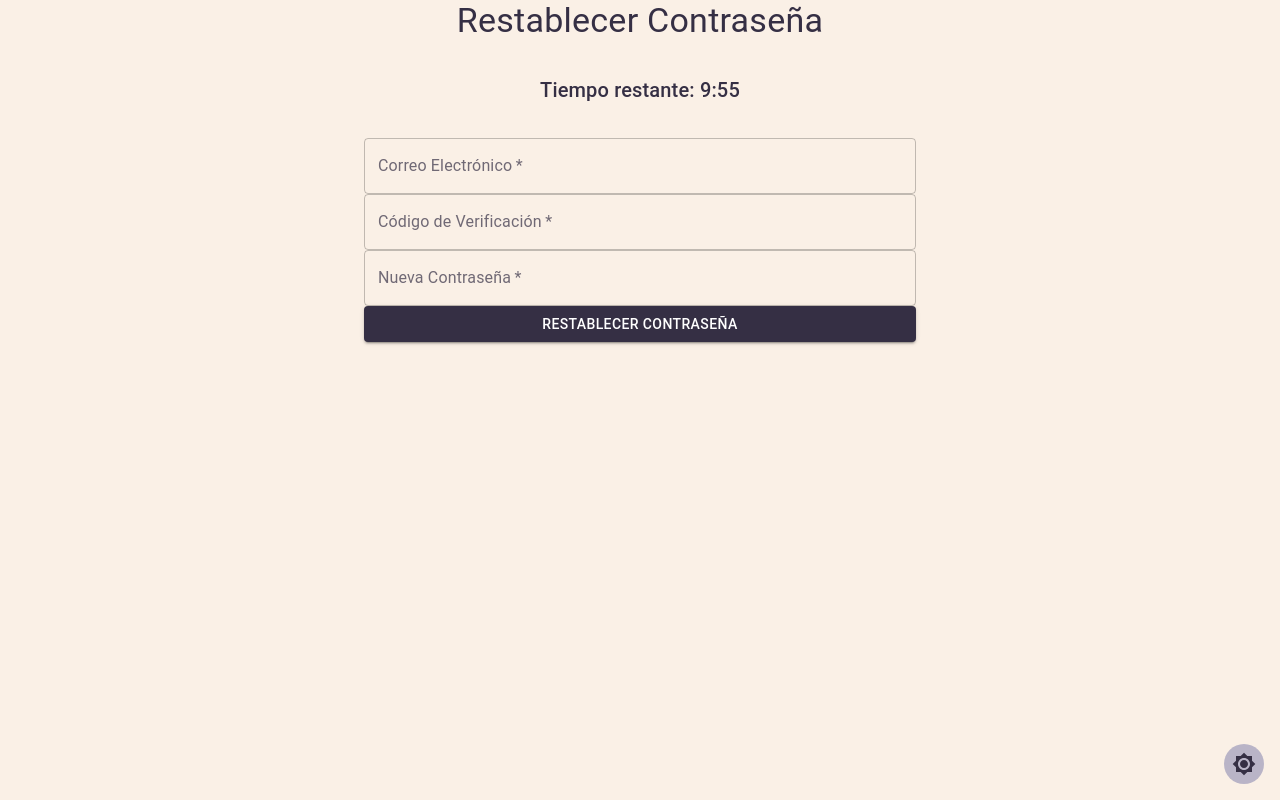
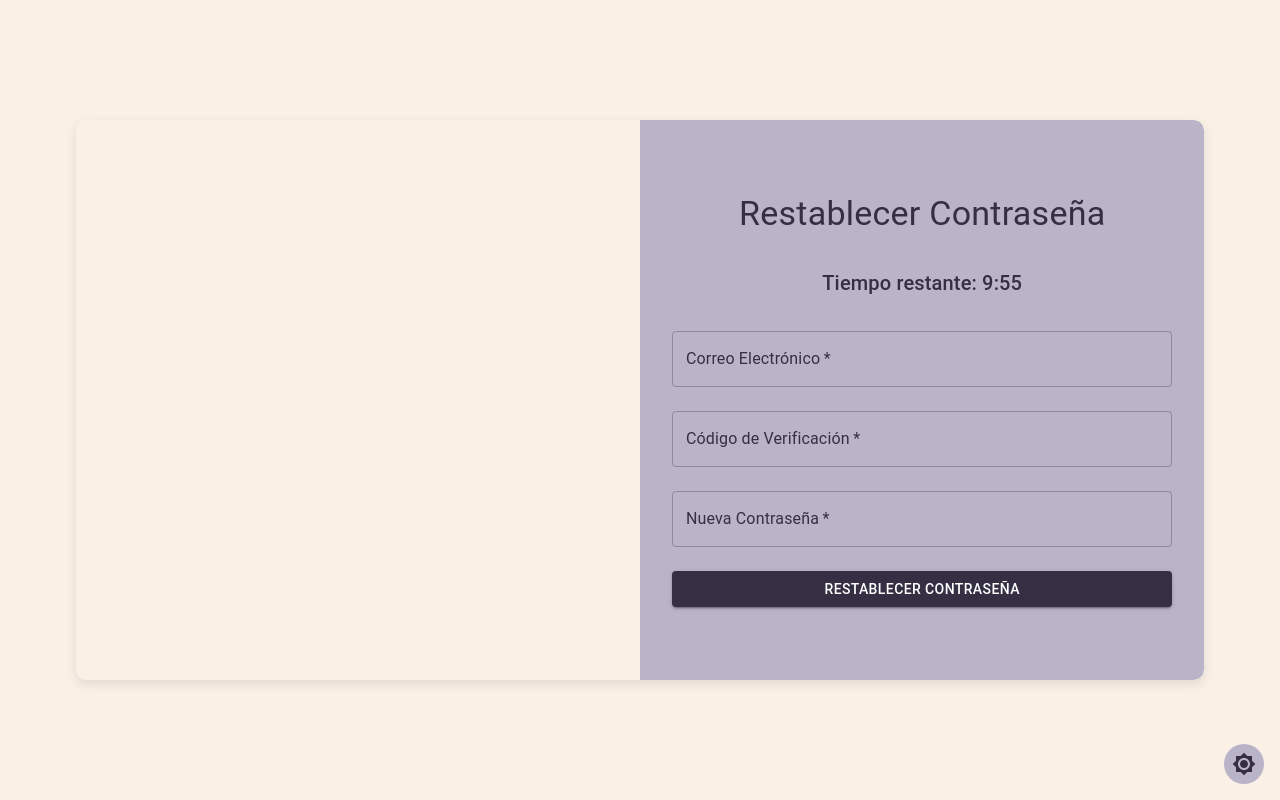
Before and after one commit to bmoralesKrugerschool/front-end-flats-final, a React (Vite) app: page /reset-password in a window 1280 px wide. Built offline with nearby package versions, Linux system fonts and the light colour scheme; no server answers.

Commit message:
ResetPassword Style

```diff
--- a/src/pages/password/ResetPasswordPage.jsx
+++ b/src/pages/password/ResetPasswordPage.jsx
@@ -2,13 +2,32 @@ import React, { useState, useEffect } from 'react';
 import axios from 'axios';
 import { useNavigate } from 'react-router-dom';
 import { TextField, Button, Typography, Container, Box } from '@mui/material';
+import { useTheme } from '../../components/ThemeSwitcher';
 
 const ResetPasswordPage = () => {
+    const { themeMode } = useTheme();
     const [email, setEmail] = useState('');
     const [code, setCode] = useState('');
     const [newPassword, setNewPassword] = useState('');
-    const [timeLeft, setTimeLeft] = useState(600); // 600 seconds = 10 minutes
+    const [timeLeft, setTimeLeft] = useState(600);
+    const [backgroundImage, setBackgroundImage] = useState('');
     const navigate = useNavigate();
+
+    useEffect(() => {
+        const fetchImage = async () => {
+            const unsplashClientId = '2eICAWSF-EYZL2BumHCsX9C9DFsug-npLoFPQw01_Ok';
+            const unsplashUrl = `https://api.unsplash.com/photos/random?query=house,apartment,indoor&client_id=${unsplashClientId}`;
+
+            try {
+                const response = await axios.get(unsplashUrl);
+                setBackgroundImage(response.data.urls.regular);
+            } catch (error) {
+                console.error('Error fetching image from Unsplash:', error);
+            }
+        };
+
+        fetchImage();
+    }, []);
 
     useEffect(() => {
         const timer = setInterval(() => {
@@ -42,39 +61,90 @@ const ResetPasswordPage = () => {
     };
 
     return (
-        <Container maxWidth="sm" className="mt-10 p-4 bg-white rounded shadow">
+        <Container maxWidth="lg" sx={{ display: 'flex', minHeight: '100vh', alignItems: 'center', justifyContent: 'center', bgcolor: themeMode === 'dark' ? '#352F44' : '#FAF0E6' }}>
+            <Box sx={{
+                display: 'flex',
+                width: '98%',
+                height: '70vh',
+                borderRadius: '10px',
+                overflow: 'hidden',
+                boxShadow: '0 4px 12px rgba(0, 0, 0, 0.1)',
+                bgcolor: themeMode === 'dark' ? '#352F44' : '#FAF0E6',
+                color: themeMode === 'dark' ? '#FAF0E6' : '#352F44',
+            }}>
+                <Box sx={{
+                    width: '50%',
+                    height: '100%',
+                    borderRadius: '10px 0 0 10px',
+                    backgroundImage: `url(${backgroundImage})`,
+                    backgroundSize: 'cover',
+                    backgroundPosition: 'center',
+                }} />
+
+                <Box sx={{
+                    width: '50%',
+                    height: '100%',
+                    display: 'flex',
+                    flexDirection: 'column',
+                    alignItems: 'center',
+                    justifyContent: 'center',
+                    p: 4,
+                    borderRadius: '0 10px 10px 0',
+                    bgcolor: themeMode === 'dark' ? '#5C5470' : '#B9B4C7',
+                }}>
+                    <Typography variant="h4" component="h1" sx={{ mb: 4, color: themeMode === 'dark' ? '#FAF0E6' : '#352F44' }}>
+                        Restablecer Contraseña
+                    </Typography>
                     <Box textAlign="center" mb={4}>
-                <Typography variant="h4">Restablecer Contraseña</Typography>
+                        <Typography variant="h6" sx={{ color: themeMode === 'dark' ? '#FAF0E6' : '#352F44' }}>Tiempo restante: {formatTime(timeLeft)}</Typography>
                     </Box>
-            <Box textAlign="center" mb={4}>
-                <Typography variant="h6">Tiempo restante: {formatTime(timeLeft)}</Typography>
-            </Box>
-            <form onSubmit={handleSubmit} className="space-y-4">
+                    <form onSubmit={handleSubmit} style={{ width: '100%' }}>
                         <TextField
+                            fullWidth
+                            variant="outlined"
                             label="Correo Electrónico"
                             type="email"
-                    fullWidth
-                    variant="outlined"
                             value={email}
                             onChange={(e) => setEmail(e.target.value)}
+                            InputLabelProps={{
+                                style: { color: themeMode === 'dark' ? '#FAF0E6' : '#352F44' }
+                            }}
+                            InputProps={{
+                                style: { color: themeMode === 'dark' ? '#FAF0E6' : '#352F44' }
+                            }}
+                            sx={{ mb: 3 }}
                             required
                         />
                         <TextField
+                            fullWidth
+                            variant="outlined"
                             label="Código de Verificación"
                             type="text"
-                    fullWidth
-                    variant="outlined"
                             value={code}
                             onChange={(e) => setCode(e.target.value)}
+                            InputLabelProps={{
+                                style: { color: themeMode === 'dark' ? '#FAF0E6' : '#352F44' }
+                            }}
+                            InputProps={{
+                                style: { color: themeMode === 'dark' ? '#FAF0E6' : '#352F44' }
+                            }}
+                            sx={{ mb: 3 }}
                             required
                         />
                         <TextField
+                            fullWidth
+                            variant="outlined"
                             label="Nueva Contraseña"
                             type="password"
-                    fullWidth
-                    variant="outlined"
                             value={newPassword}
                             onChange={(e) => setNewPassword(e.target.value)}
+                            InputLabelProps={{
+                                style: { color: themeMode === 'dark' ? '#FAF0E6' : '#352F44' }
+                            }}
+                            InputProps={{
+                                style: { color: themeMode === 'dark' ? '#FAF0E6' : '#352F44' }
+                            }}
+                            sx={{ mb: 3 }}
                             required
                         />
                         <Button
@@ -87,6 +157,8 @@ const ResetPasswordPage = () => {
                             Restablecer Contraseña
                         </Button>
                     </form>
+                </Box>
+            </Box>
         </Container>
     );
 };
```
Lines whose indentation alone changed are shown as unchanged.
